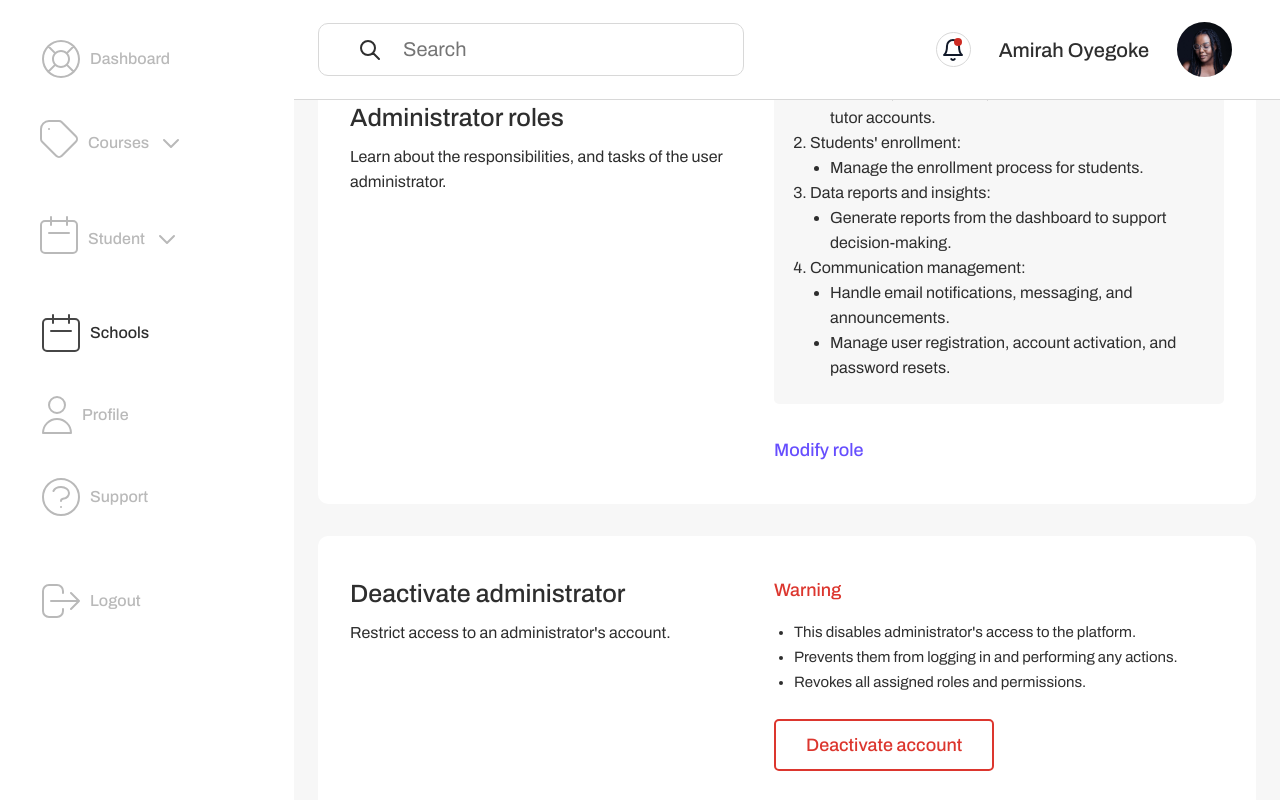
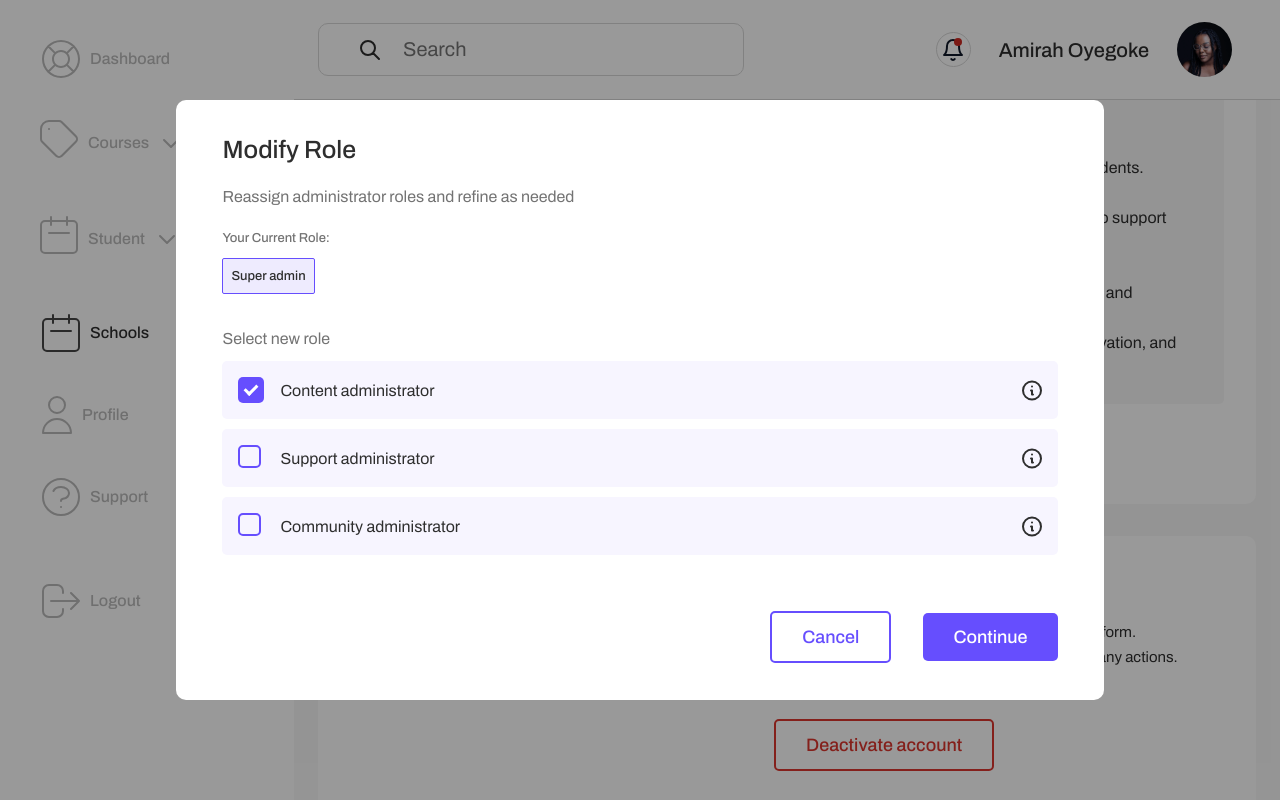
Before and after one commit to ise-africa/ise-admin-dashboard-frontend, a React (Create React App) app: page /schools/admins/1 in a window 1280 px wide. Both pictures are taken after a click on the button "Modify role". Built offline with nearby package versions, Linux system fonts and the light colour scheme.

Commit message:
built the first modify role modal

```diff
--- /dev/null
+++ b/src/Containers/SchoolsPagesContainer/ProfileAdministrationRole/ModifyRoleModals/ModifyRoleFirstModal.tsx
@@ -0,0 +1,67 @@
+import { title } from "process";
+import Button from "../../../../Components/Button/Button";
+import classes from "./ModifyRoleModals.module.css"
+import Checkbox from "../../../../Components/Checkbox/Checkbox";
+
+type ModifyRoleFirstModalProps = {
+    onClick: () => void;
+    onClick2: () => void;
+};
+
+const ModifyRoleFirstModal = ({
+    onClick,
+    onClick2,
+}: ModifyRoleFirstModalProps) => {
+    const newRole = [
+        {
+            isActive: true,
+            title: "Content administrator",
+            svg: <svg width="20" height="21" viewBox="0 0 20 21" fill="none" xmlns="http://www.w3.org/2000/svg">
+                <path d="M11 14.5H10V10.5H9M10 6.5H10.01M19 10.5C19 15.4706 14.9706 19.5 10 19.5C5.02944 19.5 1 15.4706 1 10.5C1 5.52944 5.02944 1.5 10 1.5C14.9706 1.5 19 5.52944 19 10.5Z" stroke="#2E2E2E" stroke-width="2" stroke-linecap="round" stroke-linejoin="round" />
+            </svg>
+        },
+        {
+            isActive: false,
+            title: "Support administrator",
+            svg: <svg width="20" height="21" viewBox="0 0 20 21" fill="none" xmlns="http://www.w3.org/2000/svg">
+                <path d="M11 14.5H10V10.5H9M10 6.5H10.01M19 10.5C19 15.4706 14.9706 19.5 10 19.5C5.02944 19.5 1 15.4706 1 10.5C1 5.52944 5.02944 1.5 10 1.5C14.9706 1.5 19 5.52944 19 10.5Z" stroke="#2E2E2E" stroke-width="2" stroke-linecap="round" stroke-linejoin="round" />
+            </svg>
+        },
+        {
+            isActive: false,
+            title: "Community administrator",
+            svg: <svg width="20" height="21" viewBox="0 0 20 21" fill="none" xmlns="http://www.w3.org/2000/svg">
+                <path d="M11 14.5H10V10.5H9M10 6.5H10.01M19 10.5C19 15.4706 14.9706 19.5 10 19.5C5.02944 19.5 1 15.4706 1 10.5C1 5.52944 5.02944 1.5 10 1.5C14.9706 1.5 19 5.52944 19 10.5Z" stroke="#2E2E2E" stroke-width="2" stroke-linecap="round" stroke-linejoin="round" />
+            </svg>
+        }
+    ]
+    return (
+        <div className={classes.container}>
+            <h3>Modify Role</h3>
+            <p> Reassign administrator roles and refine as needed</p>
+            <div className={classes.role}>
+                <p>Your Current Role:</p>
+                <button>Super admin</button>
+            </div>
+            <div>
+                <p>Select new role</p>
+                {newRole.map((data, i) => (
+                    <div key={i} className={classes.selectRole}>
+                        <Checkbox
+                            isChecked={data.isActive}
+                            onChange={() => { }}
+                        />
+                        <p>{data.title}</p>
+                        {data.svg}
+                    </div>
+                ))}
+            </div>
+            <div className={classes.buttonContainer}>
+                <Button type="secondary" onClick={onClick}>Cancel</Button>
+                <Button onClick={onClick2}>Continue</Button>
+            </div>
+        </div>
+    )
+}
+
+export default ModifyRoleFirstModal
--- /dev/null
+++ b/src/Containers/SchoolsPagesContainer/ProfileAdministrationRole/ModifyRoleModals/ModifyRoleModals.module.css
@@ -0,0 +1,107 @@
+.container {
+    width: 90%;
+    margin: 2rem auto;
+
+    gap: 1rem;
+    display: flex;
+    flex-direction: column;
+
+    color: var(--grey);
+    font-style: normal;
+    font-family: Archivo;
+}
+
+.container h3 {
+    font-size: 25px;
+    font-weight: 500;
+    line-height: 36px;
+}
+
+.container p {
+    font-size: 16px;
+    font-weight: 400;
+    line-height: 25px;
+    color: var(--grey3);
+}
+
+
+.role {
+    gap: 7px;
+    display: flex;
+    flex-direction: column;
+}
+
+.role p,
+.role button {
+    font-size: 13px;
+    font-weight: 500;
+    line-height: 26px;
+    color: var(--grey3);
+}
+
+.role button {
+    width: fit-content;
+    padding: 4px 8px;
+    border-radius: 2px;
+    color: var(--grey);
+    background: var(--greyWhite);
+    border: 1px solid var(--purple);
+}
+
+.container>div:nth-child(4) {
+    gap: 10px;
+    display: flex;
+    margin-top: 1rem;
+    flex-direction: column;
+}
+
+.selectRole {
+    gap: 1rem;
+    display: flex;
+    padding: 1rem;
+    border-radius: 5px;
+    align-items: center;
+    justify-content: space-between;
+    background: var(--veryVeryLightPurple);
+}
+
+.selectRole p {
+    flex: 1;
+    color: var(--grey);
+    font-size: 16px !important;
+}
+
+.buttonContainer {
+    gap: 2rem;
+    display: flex;
+    margin-top: 40px;
+    align-items: center;
+    justify-content: flex-end;
+}
+
+.buttonContainer>button {
+    width: fit-content;
+    padding: 10px 30px;
+}
+
+@media screen and (max-width: 767px) {
+    .container h3 {
+        font-size: 18px;
+        line-height: 29px;
+    }
+
+    .container p {
+        font-size: 14px;
+        line-height: 20px;
+    }
+
+    .role p,
+    .role button {
+        font-size: 12px;
+        line-height: 18px;
+    }
+
+    .selectRole {
+        padding: 8px;
+    }
+}
--- a/src/Containers/SchoolsPagesContainer/ProfileAdministrationRole/ProfileAdministrationRole.tsx
+++ b/src/Containers/SchoolsPagesContainer/ProfileAdministrationRole/ProfileAdministrationRole.tsx
@@ -1,8 +1,14 @@
 import classes from './ProfileAdministrationRole.module.css'
 import ProfileSectionContainer from '../../../Components/ProfileSectionContainer/ProfileSectionContainer';
 import Button from '../../../Components/Button/Button';
+import { useState } from 'react';
+import AcceptedModal from '../../../Components/Modals/AcceptedModal/AcceptedModal';
+import ModifyRoleFirstModal from './ModifyRoleModals/ModifyRoleFirstModal';
 
 const ProfileAdministrationRole = () => {
+
+    const [displayModifyRoleFirstModal, setDisplayModifyRoleFirstModal] = useState(false)
+
     const permissionsData = [
         {
             title: "User account management:",
@@ -26,6 +32,18 @@ const ProfileAdministrationRole = () => {
     ];
 
     return (
+        <>
+            {displayModifyRoleFirstModal && (
+                <AcceptedModal
+                    onClick={() => { setDisplayModifyRoleFirstModal(false) }}
+                    body={
+                        <ModifyRoleFirstModal
+                            onClick={() => { setDisplayModifyRoleFirstModal(false) }}
+                            onClick2={() => { setDisplayModifyRoleFirstModal(false) }}
+                        />
+                    }
+                />
+            )}
             <ProfileSectionContainer
                 header="Administrator roles"
                 paragraph="Learn about the responsibilities, and tasks of the user administrator."
@@ -47,8 +65,13 @@ const ProfileAdministrationRole = () => {
                         ))}
                     </ol>
                 </div>
-            <Button className={classes.modifyButton} type='null'>Modify role</Button>
+                <Button
+                    type='null'
+                    className={classes.modifyButton}
+                    onClick={() => { setDisplayModifyRoleFirstModal(true) }}
+                >Modify role</Button>
             </ProfileSectionContainer>
+        </>
 
     )
 }
--- a/src/index.css
+++ b/src/index.css
@@ -10,6 +10,7 @@ body {
 * {
   box-sizing: border-box;
   margin: 0;
+  font-family: "Archivo", sans-serif;
 }
 
 p,
```
Lines whose indentation alone changed are shown as unchanged.
